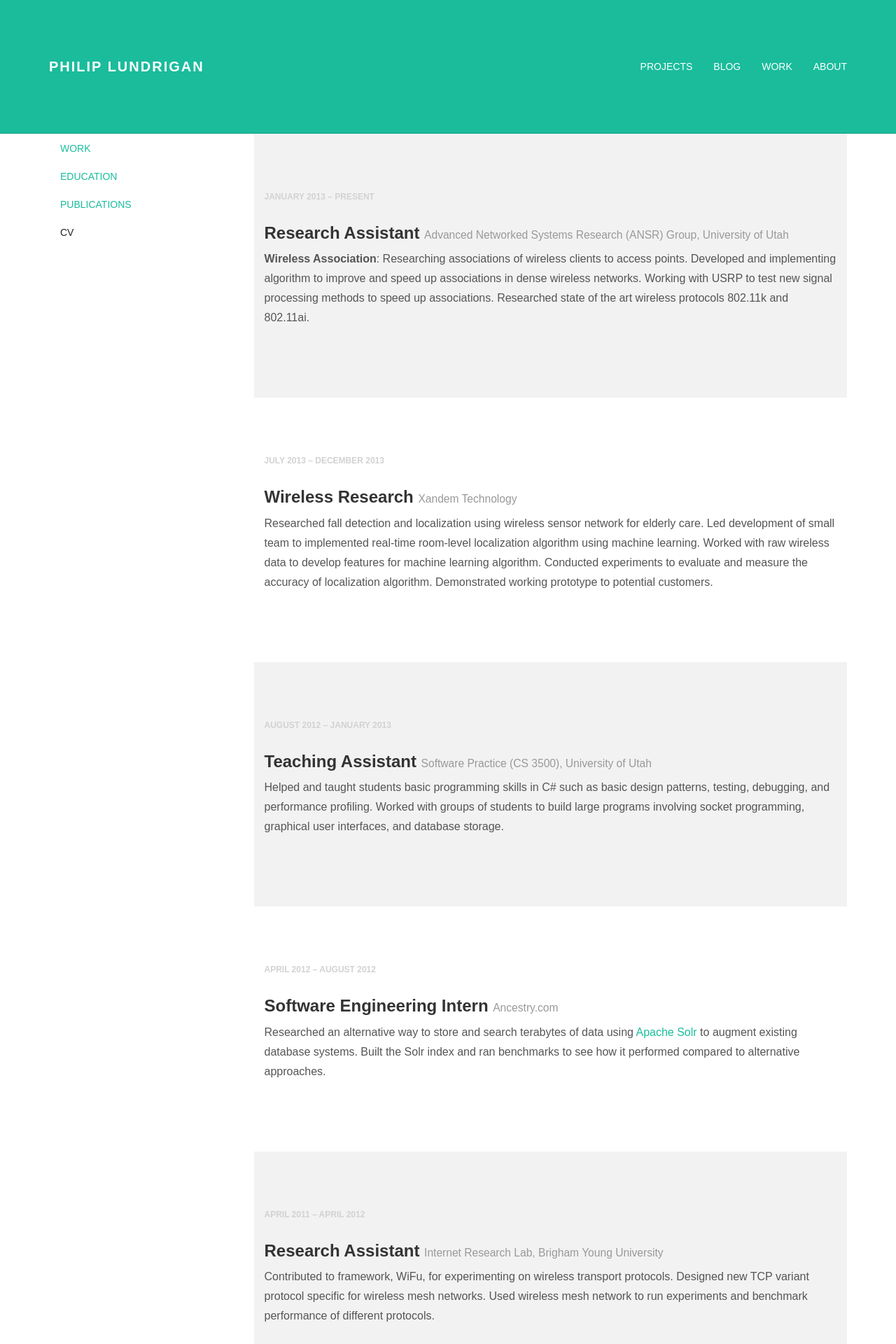
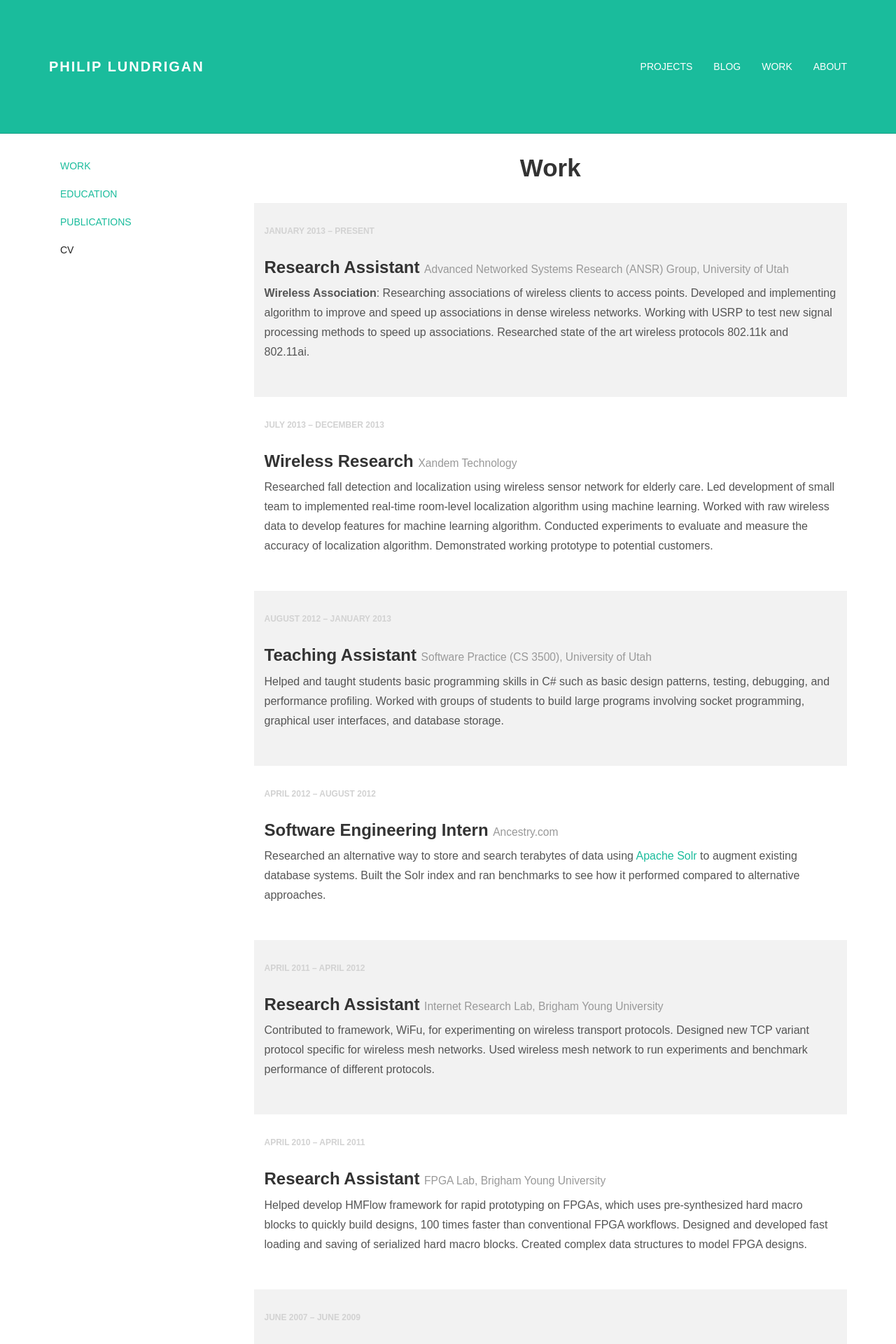
Before and after one commit to philipbl/philipbl.github.io, a Jekyll site: the page built from work/index.html, in a window 1280 px wide. Shown: the top 1920 px of the page at 70% size. Built offline with Jekyll 4.4.1, drawn with Linux system fonts in a browser that asks for light colours; nearby versions of some CDN libraries; some web fonts are replaced; some of the changed text lies outside the part shown.

Commit message:
Tune work page design

```diff
--- a/css/mine.scss
+++ b/css/mine.scss
@@ -55,6 +55,32 @@ li.active a {
     background: none;
 }
 
+.resume-nav.affix-top {
+   margin-top: 25px;
+}
+
 .resume-nav.affix {
     top: 50px;
 }
+
+.grey {
+    background-color: #f2f2f2;
+    padding-bottom: 60px;
+    padding-top: 60px;
+
+    &.less {
+        padding-bottom: 10px;
+        padding-top: 10px;
+    }
+}
+
+.white {
+    background-color: #ffffff;
+    padding-bottom: 60px;
+    padding-top: 60px;
+
+    &.less {
+        padding-bottom: 10px;
+        padding-top: 10px;
+    }
+}
--- a/work/index.html
+++ b/work/index.html
@@ -5,7 +5,7 @@ body-tag: data-spy="scroll" data-target=".navbar"
 <div class="container resume-container" >
     <div class="row">
         <div class="col-sm-3 hidden-xs">
-            <div class="navbar resume-nav" data-spy="affix" data-offset-top="140" data-offset-bottom="338">
+            <div class="navbar resume-nav" data-spy="affix" data-offset-top="160" data-offset-bottom="338">
                 <ul class="nav">
                     <li class="active"><a href="#work">Work</a></li>
                     <li><a href="#education">Education</a></li>
@@ -15,10 +15,11 @@ body-tag: data-spy="scroll" data-target=".navbar"
             </div>
         </div>
         <div class="col-sm-9">
-            <div id="work">
+            <h1 id="work" class="center">Work</h1>
+            <div>
                 {% for item in site.data.work reversed %}
                     <article class="post">
-                        {% cycle '<div id="grey">', '<div id="white">' %}
+                        {% cycle '<div class="grey less">', '<div class="white less">' %}
                             <div class="post-container">
                                 <div class="row">
                                     <div class="col-lg-12">
@@ -40,10 +41,11 @@ body-tag: data-spy="scroll" data-target=".navbar"
                     </article>
                 {% endfor %}
             </div>
-            <div id="education">
+            <h1 id="education" class="center">Education</h1>
+            <div>
                 {% for item in site.data.education reversed %}
                     <article class="post">
-                        {% cycle '<div id="grey">', '<div id="white">' %}
+                        {% cycle '<div class="grey less">', '<div class="white less">' %}
                             <div class="post-container">
                                 <div class="row">
                                     <div class="col-lg-12">
@@ -65,10 +67,11 @@ body-tag: data-spy="scroll" data-target=".navbar"
                     </article>
                 {% endfor %}
             </div>
-            <div id="publications">
+            <h1 id="publications" class="center">Publications</h1>
+            <div>
                 {% for item in site.data.publications reversed %}
                     <article class="post">
-                        {% cycle '<div id="grey">', '<div id="white">' %}
+                        {% cycle '<div class="grey less">', '<div class="white less">' %}
                             <div class="post-container">
                                 <div class="row">
                                     <div class="col-lg-12">
@@ -90,8 +93,9 @@ body-tag: data-spy="scroll" data-target=".navbar"
                     </article>
                 {% endfor %}
             </div>
+            <h1 class="center">CV</h1>
             <div id="cv">
-                <p><a href="/assets/cv.pdf">Download my CV</a><p>
+                <p><a href="/assets/cv.pdf">View my full CV</a><p>
             </div>
         </div>
     </div>
```
Also changed, not shown: TODO.md (+0 -4 lines).
